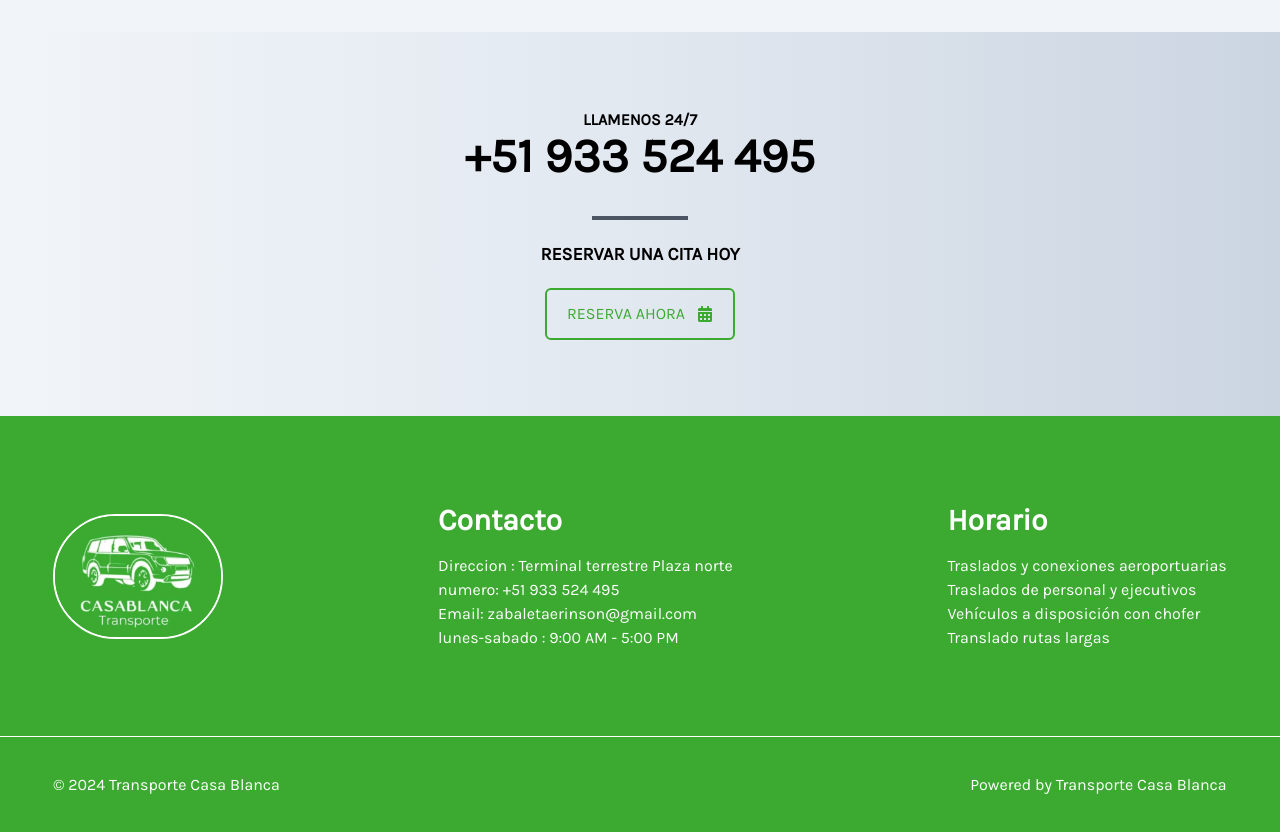
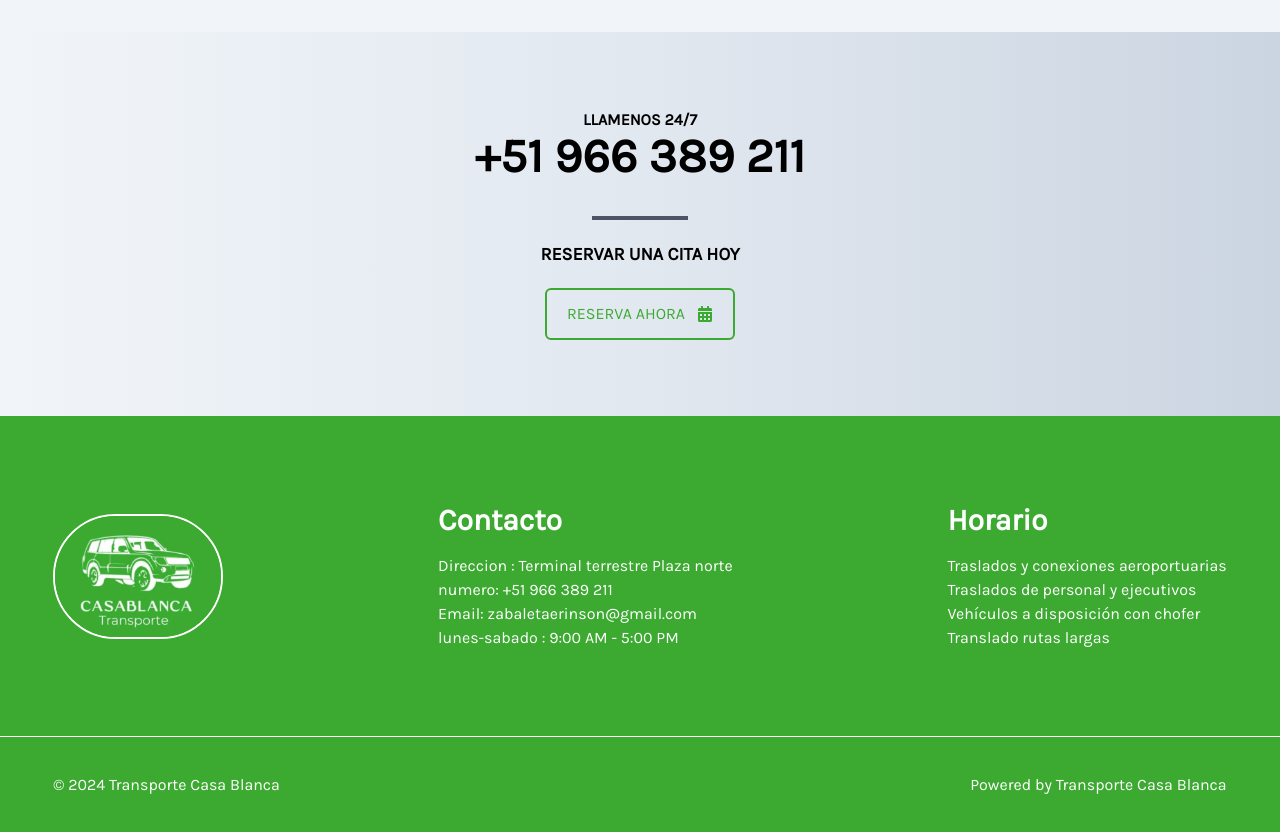
Before and after one commit to aaronJau21/transporte-casa-blanca, a Next.js app: page /about in a window 1280 px wide. Shown: the part 2020-2852 px from the top of the page. Built offline with nearby package versions, Linux system fonts and the light colour scheme.

Commit message:
Correpcion de numero

```diff
--- a/src/components/Footer.tsx
+++ b/src/components/Footer.tsx
@@ -18,7 +18,7 @@
           <div className="text-white text-center sm:text-start">
             <h4 className="text-3xl font-bold mb-4">Contacto</h4>
             <p>Direccion : Terminal terrestre Plaza norte</p>
-            <p>numero: +51 933 524 495</p>
+            <p>numero: +51 966 389 211</p>
             <p>Email: zabaletaerinson@gmail.com</p>
             <p>lunes-sabado : 9:00 AM - 5:00 PM</p>
           </div>
--- a/src/home/Contact.tsx
+++ b/src/home/Contact.tsx
@@ -7,7 +7,7 @@
       <div className="flex justify-center items-center h-full">
         <div className="w-[51rem] text-center">
           <p className="text-base font-bold">LLAMENOS 24/7</p>
-          <h3 className="text-5xl font-black">+51 933 524 495</h3>
+          <h3 className="text-5xl font-black">+51 966 389 211</h3>
           <Line color="border-gray-600" className="flex justify-center mt-9" />
           <p className="text-lg font-bold mt-5">RESERVAR UNA CITA HOY</p>
           <div className="flex justify-center mt-5">
```
